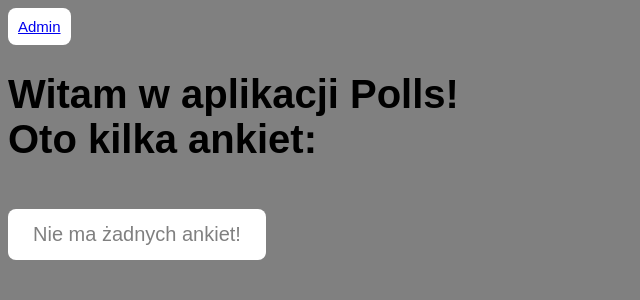
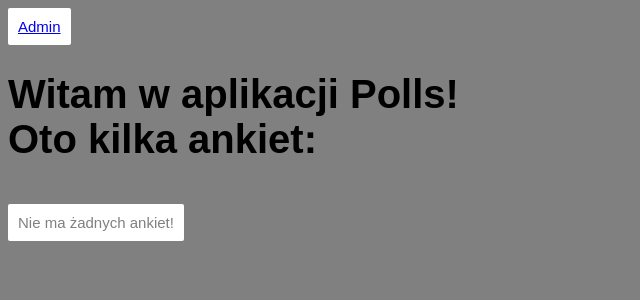
Before and after one commit to Sonny-skyez/Polls_Django_2.1, a Django app: page /polls/ in a window 1280 px wide. Shown: the top 300 px of the page, without its empty margins (0-640 px from the left). Run offline with Django 3.2, Linux system fonts and the light colour scheme; data comes from the database, SQL or seed files in the repository; both versions use the stored data as it was after the commit.

Commit message:
Another (3-nd)minor HTML and CSS changes in code.

```diff
--- a/polls/static/polls/style.css
+++ b/polls/static/polls/style.css
@@ -29,26 +29,27 @@ form {
 
 p {
     font-family: 'Arial';
-    font-size: 20px;
+    font-size: 15px;
     background-color: white;
     color: grey;
-    padding: 14px 25px;
+    padding: 10px 10px;
     text-align: center;
     text-decoration: none;
     display: inline-block;
-    border-radius: 8px;
+    border-radius: 2px;
+    margin-block-end: 1em;
 }
 
 p1 {
     font-family: 'Arial';
-    font-size: 20px;
+    font-size: 15px;
     background-color: white;
     color: grey;
-    padding: 14px 25px;
+    padding: 10px 10px;
     text-align: center;
     text-decoration: none;
     display: inline-block;
-    border-radius: 8px;
+    border-radius: 2px;
     }
 
 p3 {
@@ -60,5 +61,5 @@ p3 {
     text-align: center;
     text-decoration: none;
     display: inline-block;
-    border-radius: 8px;
+    border-radius: 2px;
 }
```
Also changed, not shown: db.sqlite3.
